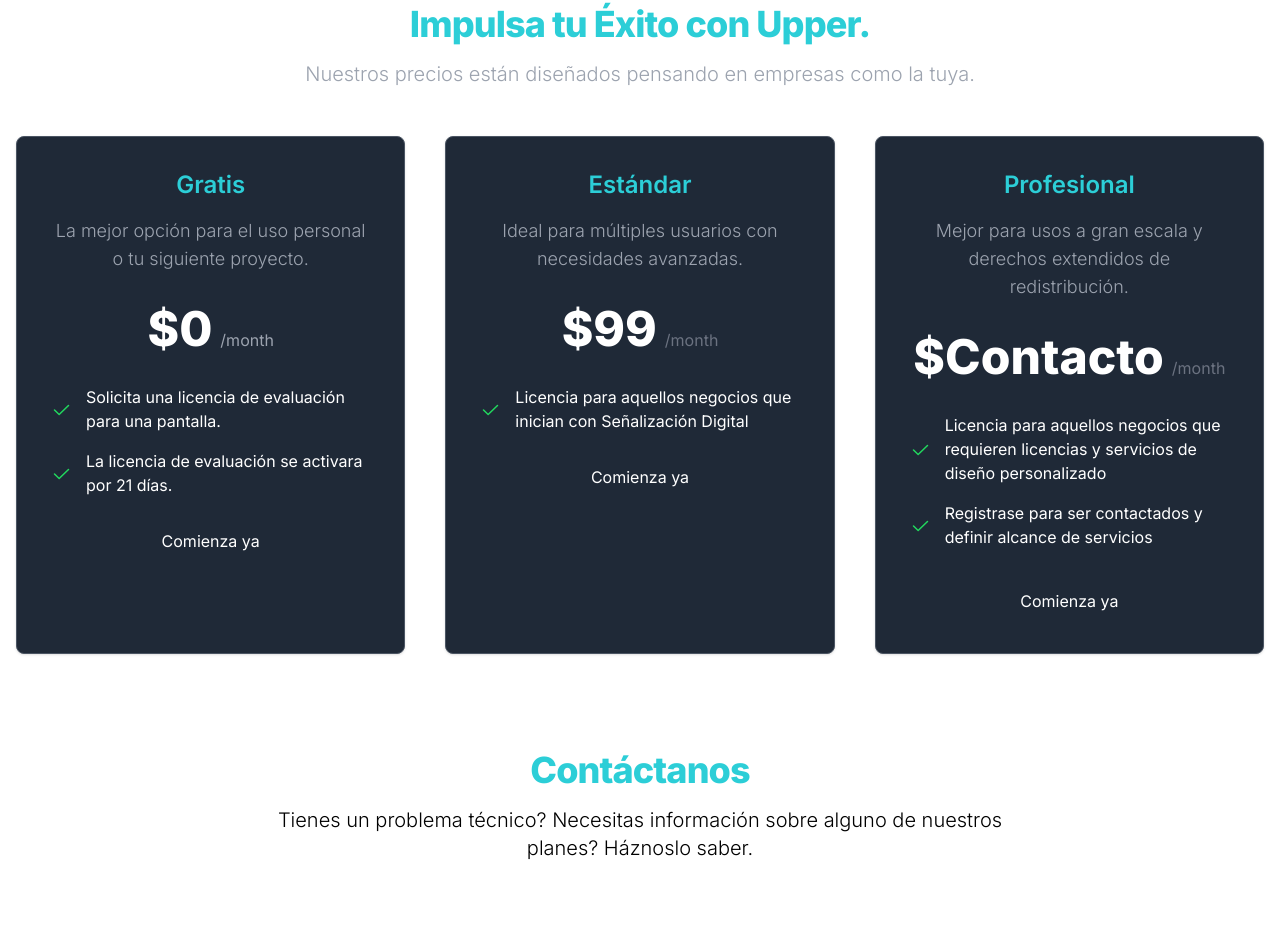
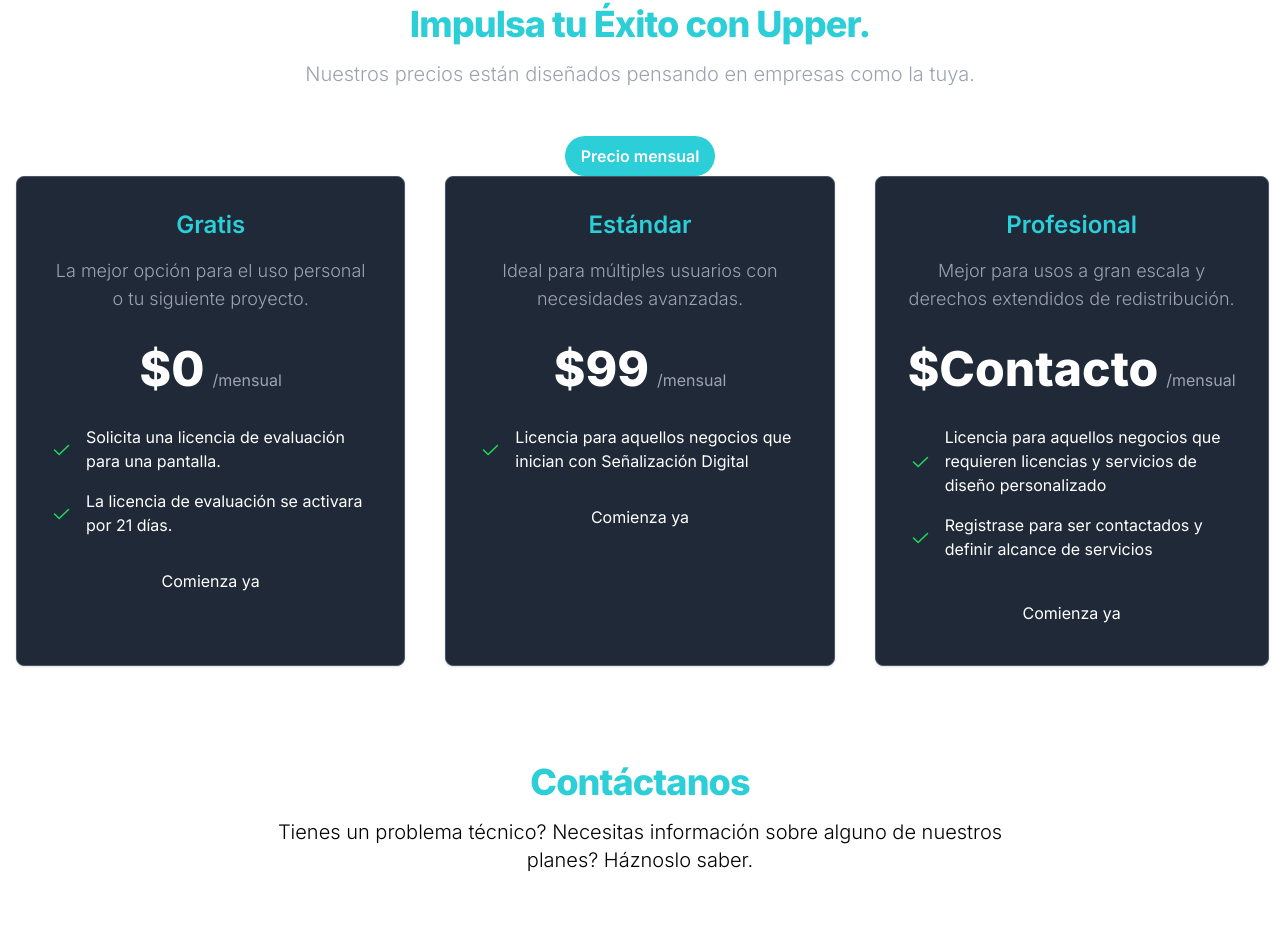
Before and after one commit to MotionSoft05/upper-development, a Next.js app: page / in a window 1280 px wide. Shown: the part 2918-3846 px from the top of the page. Built offline with nearby package versions, Linux system fonts and the light colour scheme.

Commit message:
Precios boton anual mensual

```diff
--- a/src/app/page.js
+++ b/src/app/page.js
@@ -29,6 +29,40 @@ export default function Home() {
       window.removeEventListener("scroll", handleScroll);
     };
   }, []);
+
+  const [mostrarPreciosAnuales, setMostrarPreciosAnuales] = useState(false);
+
+  // Función para alternar entre precios mensuales y anuales
+  const alternarPrecios = () => {
+    setMostrarPreciosAnuales(!mostrarPreciosAnuales);
+  };
+
+  // Función para obtener el texto del período (mensual o anual)
+  const obtenerTextoPeriodo = () => {
+    return mostrarPreciosAnuales ? "anual" : "mensual";
+  };
+
+  // Función para obtener el precio según el período
+  const obtenerPrecio = (categoria) => {
+    // Define los precios según la categoría y el período
+    const precios = {
+      gratis: {
+        mensual: "$0",
+        anual: "$0",
+      },
+      estandar: {
+        mensual: "$99",
+        anual: "$1200",
+      },
+      profesional: {
+        mensual: "$Contacto",
+        anual: "$Contacto", // Puedes reemplazar "$Contacto" con el precio anual real si lo tienes
+      },
+    };
+
+    // Obtén el precio según la categoría y el período
+    return precios[categoria][obtenerTextoPeriodo()];
+  };
 
   return (
     <main>
@@ -265,6 +299,14 @@ export default function Home() {
               tuya.
             </p>
           </div>
+          <div className="text-center">
+            <button
+              onClick={alternarPrecios}
+              className="bg-custom text-white font-semibold px-4 py-2 rounded-full focus:outline-none hover:bg-green-400"
+            >
+              Precio {obtenerTextoPeriodo()}
+            </button>
+          </div>
           <div className="space-y-8 lg:grid lg:grid-cols-3 sm:gap-6 xl:gap-10 lg:space-y-0">
             <div className="flex flex-col p-6 mx-auto max-w-lg text-center  rounded-lg border  shadow border-gray-600 xl:p-8 bg-gray-800 text-white ">
               <h3 className="mb-4 text-2xl font-semibold text-custom">
@@ -273,9 +315,14 @@ export default function Home() {
               <p className="font-light sm:text-lg text-gray-400">
                 La mejor opción para el uso personal o tu siguiente proyecto.
               </p>
-              <div className="flex justify-center items-baseline my-8">
-                <span className="mr-2 text-5xl font-extrabold">$0</span>
-                <span className=" text-gray-400">/month</span>
+              <div
+                id="precios1"
+                className="flex justify-center items-baseline my-8"
+              >
+                <span className="mr-2 text-5xl font-extrabold">
+                  {obtenerPrecio("gratis")}
+                </span>
+                <span className="text-gray-400">/{obtenerTextoPeriodo()}</span>
               </div>
               <ul role="list" className="mb-8 space-y-4 text-left">
                 <li className="flex items-center space-x-3">
@@ -302,9 +349,14 @@ export default function Home() {
               <p className="font-light sm:text-lg text-gray-400 ">
                 Ideal para múltiples usuarios con necesidades avanzadas.
               </p>
-              <div className="flex justify-center items-baseline my-8">
-                <span className="mr-2 text-5xl font-extrabold">$99</span>
-                <span className="text-gray-500 ">/month</span>
+              <div
+                id="precios2"
+                className="flex justify-center items-baseline my-8"
+              >
+                <span className="mr-2 text-5xl font-extrabold">
+                  {obtenerPrecio("estandar")}
+                </span>
+                <span className="text-gray-400">/{obtenerTextoPeriodo()}</span>
               </div>
               <ul role="list" className="mb-8 space-y-4 text-left">
                 <li className="flex items-center space-x-3">
@@ -327,9 +379,14 @@ export default function Home() {
                 Mejor para usos a gran escala y derechos extendidos de
                 redistribución.
               </p>
-              <div className="flex justify-center items-baseline my-8">
-                <span className="mr-2 text-5xl font-extrabold">$Contacto</span>
-                <span className="text-gray-500 ">/month</span>
+              <div
+                id="precios3"
+                className="flex justify-center items-baseline my-8"
+              >
+                <span className="mr-2 text-5xl font-extrabold">
+                  {obtenerPrecio("profesional")}
+                </span>
+                <span className="text-gray-400">/{obtenerTextoPeriodo()}</span>
               </div>
               <ul role="list" className="mb-8 space-y-4 text-left">
                 <li className="flex items-center space-x-3">
```
